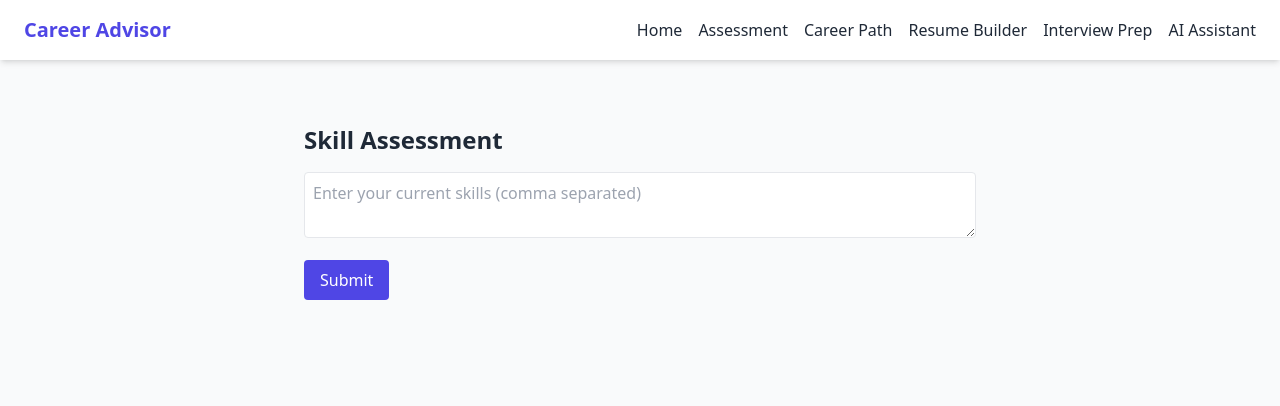
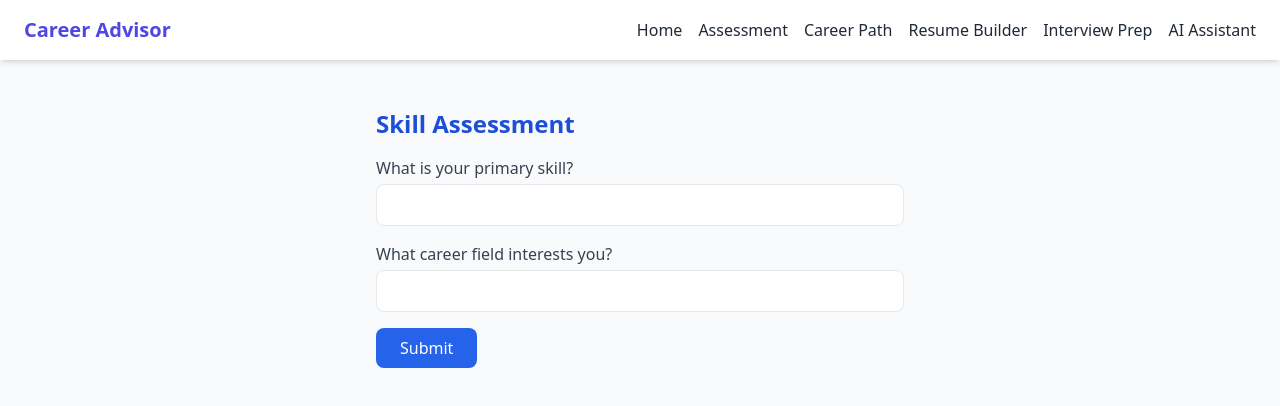
Before and after one commit to saiteja9900608/career-skill-advisor, a React (Vite) app: page /assessment in a window 1280 px wide. Shown: the top 406 px of the page. Built offline with nearby package versions, Linux system fonts and the light colour scheme.

Commit message:
Update assessment.jsx

```diff
--- a/src/pages/assessment.jsx
+++ b/src/pages/assessment.jsx
@@ -1,27 +1,54 @@
 import { useState } from "react";
 
 export default function Assessment() {
-  const [skills, setSkills] = useState("");
-  const [result, setResult] = useState("");
+  const [submitted, setSubmitted] = useState(false);
 
   const handleSubmit = (e) => {
     e.preventDefault();
-    setResult(`Based on your input (${skills}), we recommend exploring Cloud Engineering and AI Engineering.`);
+    setSubmitted(true);
   };
 
   return (
-    <div className="max-w-2xl mx-auto mt-10">
-      <h2 className="text-2xl font-bold mb-4">Skill Assessment</h2>
-      <form onSubmit={handleSubmit} className="space-y-4">
-        <textarea
-          className="w-full border p-2 rounded"
-          placeholder="Enter your current skills (comma separated)"
-          value={skills}
-          onChange={(e) => setSkills(e.target.value)}
-        />
-        <button className="bg-indigo-600 text-white px-4 py-2 rounded">Submit</button>
-      </form>
-      {result && <p className="mt-4 text-green-600">{result}</p>}
+    <div className="p-6 max-w-xl mx-auto">
+      <h1 className="text-2xl font-bold mb-4 text-blue-700">Skill Assessment</h1>
+
+      {!submitted ? (
+        <form onSubmit={handleSubmit} className="space-y-4">
+          <label className="block">
+            <span className="text-gray-700">What is your primary skill?</span>
+            <input
+              type="text"
+              className="mt-1 block w-full border rounded-lg p-2"
+              required
+            />
+          </label>
+
+          <label className="block">
+            <span className="text-gray-700">What career field interests you?</span>
+            <input
+              type="text"
+              className="mt-1 block w-full border rounded-lg p-2"
+              required
+            />
+          </label>
+
+          <button
+            type="submit"
+            className="px-6 py-2 bg-blue-600 text-white rounded-lg hover:bg-blue-700"
+          >
+            Submit
+          </button>
+        </form>
+      ) : (
+        <div className="mt-6 bg-green-50 p-4 rounded-lg shadow">
+          <h2 className="text-xl font-semibold mb-2">Your Suggested Path 🚀</h2>
+          <p className="text-gray-700">
+            Based on your skills and interests, we suggest exploring{" "}
+            <span className="font-bold">Data Science, Cloud Engineering, or AI Development</span>.
+            You can now chat with the AI Assistant for more tailored guidance.
+          </p>
+        </div>
+      )}
     </div>
   );
 }
```
